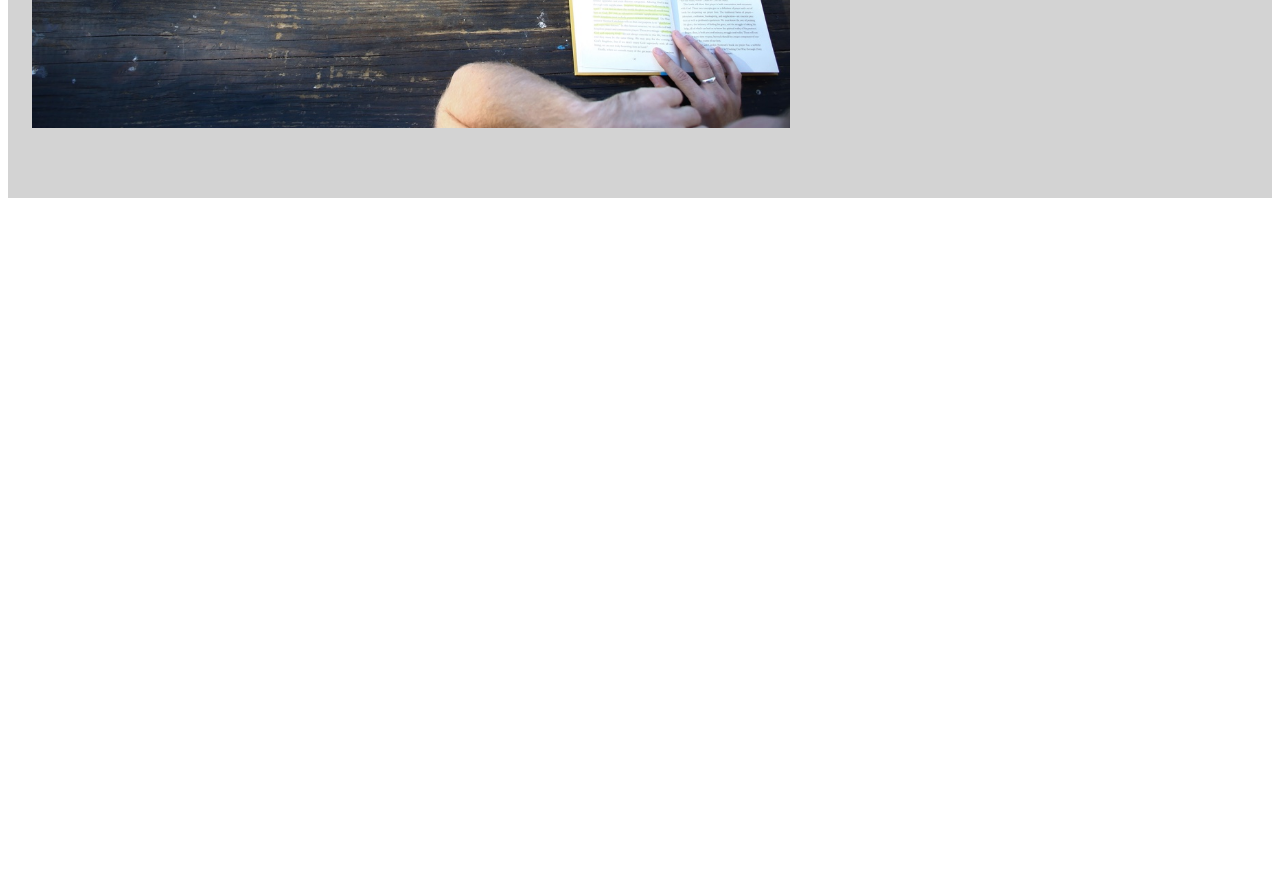
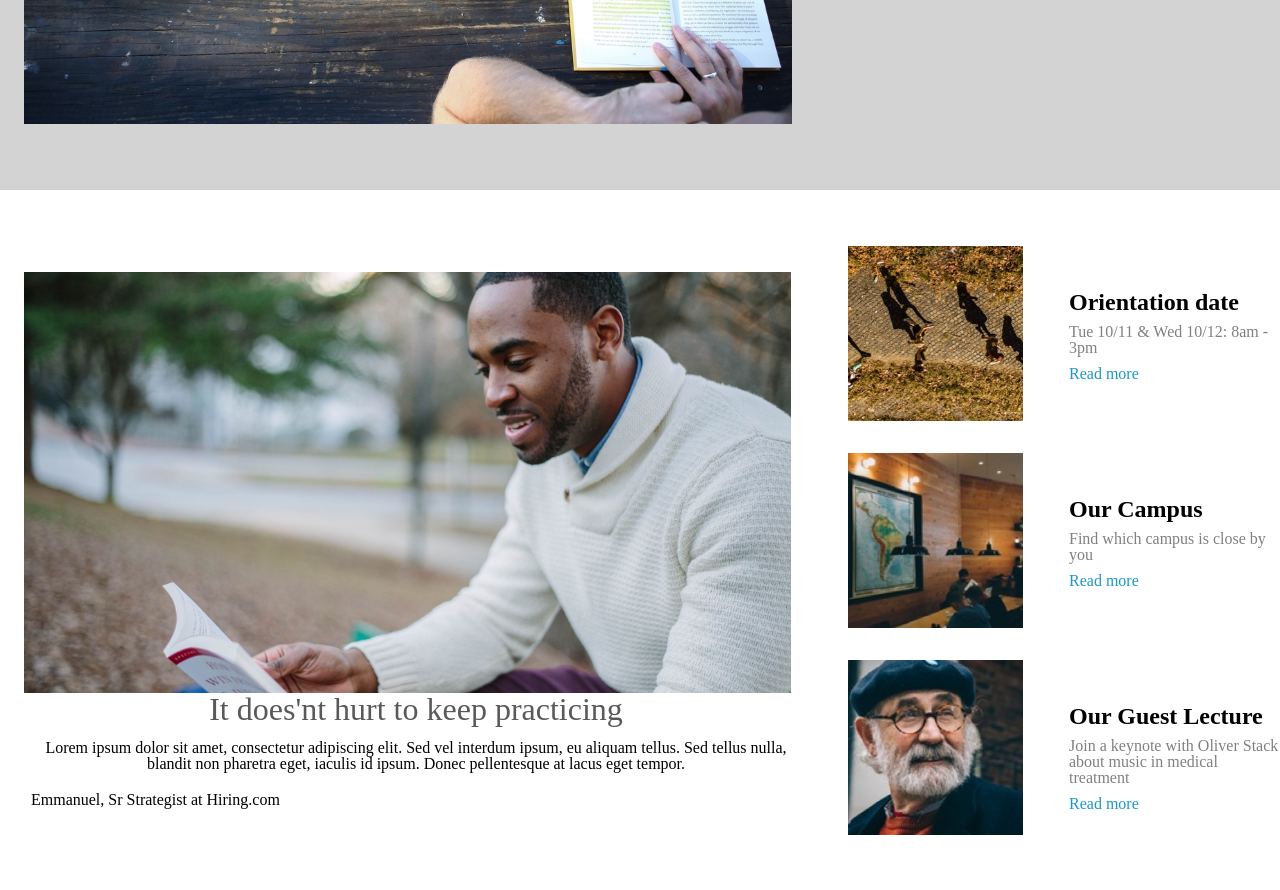
Before and after one commit to Isalifestyle/ColmarAcademy, a plain HTML site: page index.html in a window 1280 px wide. Shown: the part 574-1464 px from the top of the page. Before the commit the page ends 800 px from the top, so only its background shows below. Drawn offline with Linux system fonts and the light colour scheme.

Commit message:
finshed most of section 2 just need to modify borders, font, and coloring

```diff
--- a/index.html
+++ b/index.html
@@ -31,6 +31,45 @@
             </div>
             </div>
         </div>
+
+        <div class = "container-two">
+            <div class = "container-two-left">
+                    <img src = "resources/images/information-main.jpg">
+                <div class = "container-content">
+                    <h2 style="font-size: 2rem; color:rgb(89, 89, 89);">It does'nt hurt to keep practicing</h2>
+                    <h4> Lorem ipsum dolor sit amet, consectetur adipiscing elit. Sed vel interdum ipsum, eu aliquam tellus. Sed tellus nulla, blandit non pharetra eget, iaculis id ipsum. Donec pellentesque at lacus eget tempor.</h4>
+                    <h5>Emmanuel, Sr Strategist at Hiring.com</h5>
+                </div>
+            </div>
+            <div class = "container-two-right">
+                <div class = "container-infoR">
+                    <img src = "resources/images/information-orientation.jpg">
+                    <div class = info>
+                        <h2>Orientation date</h2>
+                        <p style = "color:grey;">Tue 10/11 & Wed 10/12: 8am - 3pm</p>
+                        <p style = "color:rgb(29, 151, 200);">Read more</p>
+                    </div>
+                </div>
+                <div class = "container-infoR">
+                    <img src = "resources/images/information-campus.jpg">
+                    <div class = info>
+                        <h2>Our Campus</h2>
+                        <p style = "color:grey;">Find which campus is close by you</p>
+                        <p style = "color:rgb(29, 151, 200);">Read more</p>
+                    </div>
+                </div>
+                 <div class = "container-infoR">
+                    <img src = "resources/images/information-guest-lecture.jpg">
+                    <div class = info>
+                        <h2>Our Guest Lecture</h2>
+                        <p style = "color:grey;">Join a keynote with Oliver Stack about music in medical treatment</p>
+                        <p style = "color:rgb(29, 151, 200);">Read more</p>
+                    </div>
+                </div>
+
+            </div>
+        </div>
+
     </body>
 
 </html>
--- a/resources/css/reset.css
+++ b/resources/css/reset.css
@@ -0,0 +1,53 @@
+/* http://meyerweb.com/eric/tools/css/reset/
+   v2.0 | 20110126
+   License: none (public domain)
+*/
+
+html, body, div, span, applet, object, iframe,
+h1, h2, h3, h4, h5, h6, p, blockquote, pre,
+a, abbr, acronym, address, big, cite, code,
+del, dfn, em, img, ins, kbd, q, s, samp,
+small, strike, strong, sub, sup, tt, var,
+b, u, i, center,
+dl, dt, dd, ol, ul, li,
+fieldset, form, label, legend,
+table, caption, tbody, tfoot, thead, tr, th, td,
+article, aside, canvas, details, embed,
+figure, figcaption, footer, header, hgroup,
+menu, nav, output, ruby, section, summary,
+time, mark, audio, video {
+  margin: 0;
+  padding: 0;
+  border: 0;
+  font-size: 100%;
+  font: inherit;
+  vertical-align: baseline;
+}
+/* HTML5 display-role reset for older browsers */
+article, aside, details, figcaption, figure,
+footer, header, hgroup, menu, nav, section {
+  display: block;
+}
+body {
+  line-height: 1;
+}
+ol, ul {
+  list-style: none;
+}
+blockquote, q {
+  quotes: none;
+}
+blockquote:before, blockquote:after,
+q:before, q:after {
+  content: '';
+  content: none;
+}
+table {
+  border-collapse: collapse;
+  border-spacing: 0;
+}
+
+a {
+  color: black;
+  text-decoration: none;
+}
--- a/resources/css/style.css
+++ b/resources/css/style.css
@@ -1,5 +1,7 @@
 body{
     background-color:white;
+    display: border-box;
+
 }
 /* HEADER */
 header {
@@ -29,6 +31,7 @@ header {
 }
 
 /* CONTAINER ONE */
+
 .container--one
 {
     height:700px;
@@ -42,7 +45,6 @@ header {
 .container-one-info
 {
     position: relative;
-    top: -50px;
     margin-left:24px;
     flex-direction: column; /* Stack children vertically */
 
@@ -82,4 +84,106 @@ header {
     max-width: 60%; /* Ensure image doesn’t exceed the width of its container */
     height: auto; /* Maintain aspect ratio */
     padding: 32px 24px;
+
 }
+
+/* CONTAINER-TWO */
+.container-two
+{
+    height:700px;
+    width:100%;
+    display:flex;
+    justify-content: flex-start;
+    align-items:center;
+    background-color:#fff;
+}
+.container-two-right img
+{
+   display:flex;
+   flex-direction:column;
+   width:40%;
+   height:100%;
+
+}
+.container-two-right
+{
+   position:relative;
+   width:40%;
+   display:border-box;
+
+
+}
+
+.container-two-right img
+{
+
+    width:175px;
+    padding:16px;
+
+}
+.container-infoR
+{
+
+    display:flex;
+    flex-direction:row;
+    gap:30px;
+    width:100%;
+    height:auto;
+
+}
+.container-infoR-img
+{
+    width:30%;
+}
+.info
+{
+    display:flex;
+    flex-direction:column;
+    margin-top:60px;
+    gap:10px;
+}
+.info h2
+{
+    font-size:24px;
+    font-weight:bold;
+
+}
+.info p
+{
+    font-size:16px;
+}
+
+
+.container-two-left
+{
+    display: flex;
+    flex-direction: column;
+    width:70%;
+    height: auto; /* Maintain aspect ratio */
+    justify-content:left;
+    margin: 32px 24px 32px 24px;
+
+
+
+}
+.container-two-left img
+{
+    display:flex;
+    justify-content:left;
+    height: auto; /* Maintain aspect ratio */
+    width:97.8%;
+}
+ .container-content  {
+    display: flex;
+    flex-direction: column;
+    text-align: center; /* Center text within the children */
+    gap:15px;
+}
+.container-content h5
+{
+    text-align:left;
+    padding-left:7px;
+    padding-top:5px;
+}
+
+/* Need to understand gap vs padding */
```
Also changed, not shown: 1 other file.
